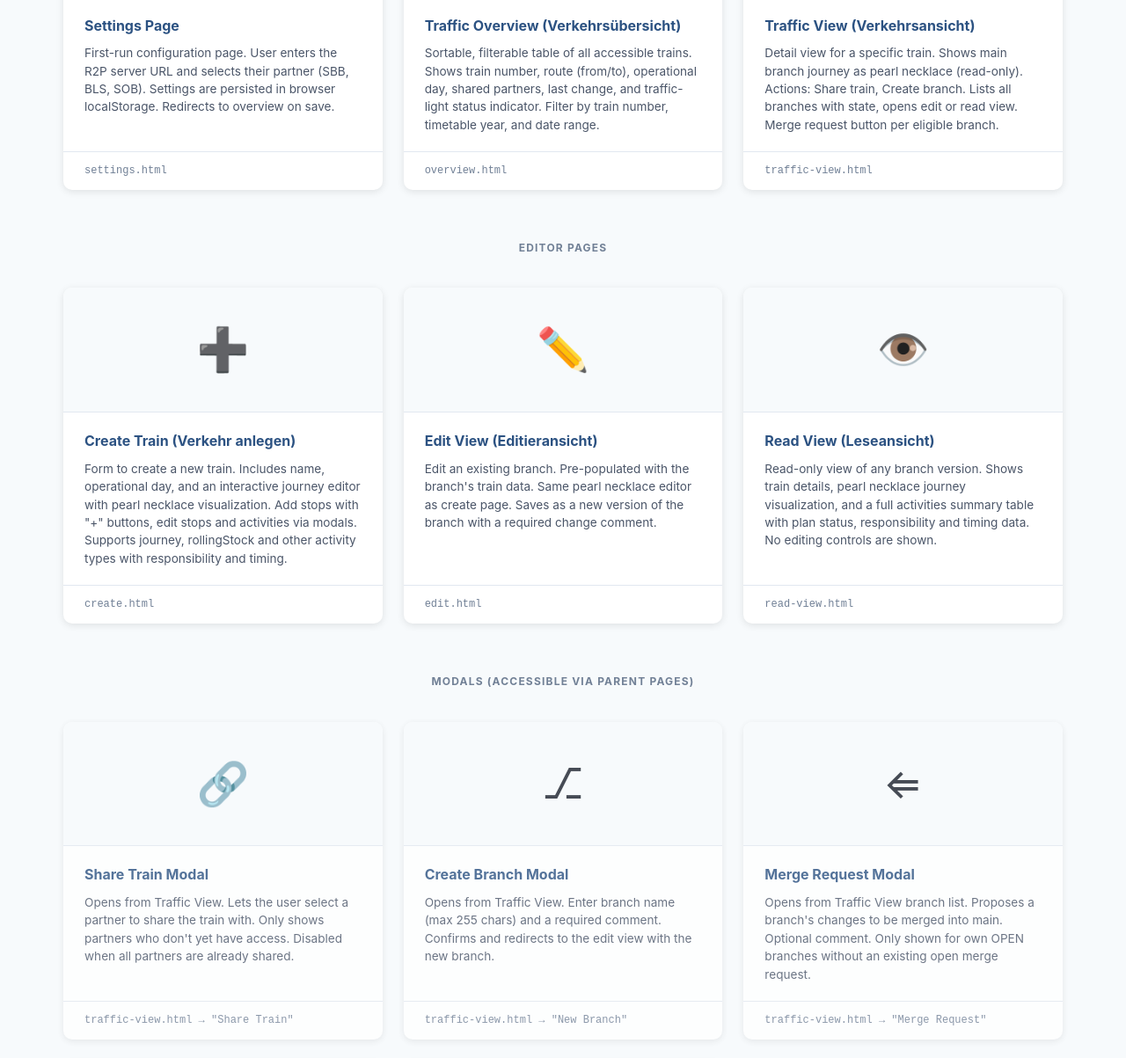
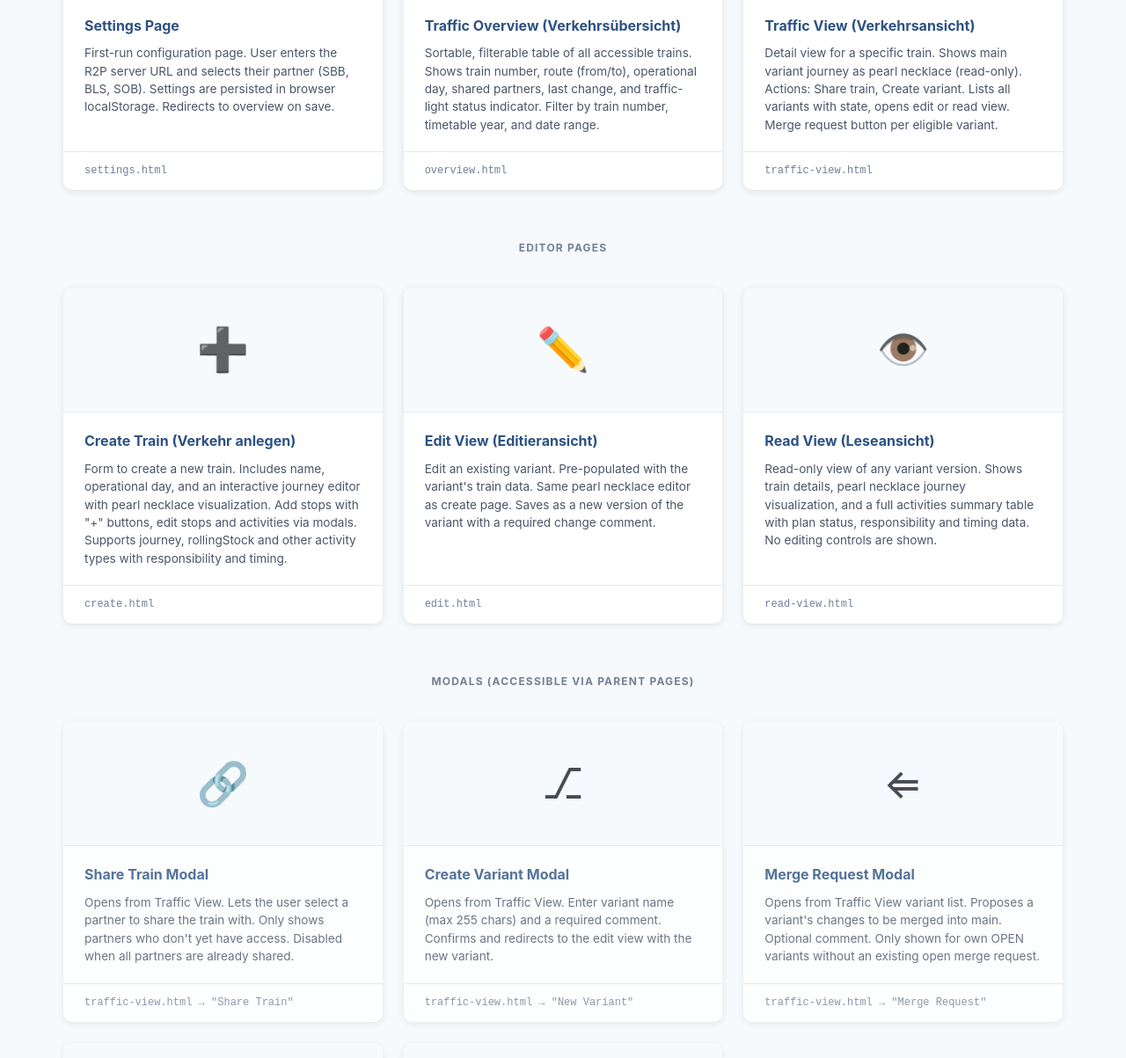
Before and after one commit to SchweizerischeBundesbahnen/r2p, a website: page design/webclient/index.html in a window 1280 px wide. Shown: the part 498-1701 px from the top of the page at 88% size. Drawn offline with Linux system fonts and the light colour scheme.

Commit message:
feat(webclient): replace branch with variant

```diff
--- a/design/webclient/index.html
+++ b/design/webclient/index.html
@@ -122,9 +122,9 @@
         <div class="mockup-card-body">
             <div class="mockup-card-title">Traffic View (Verkehrsansicht)</div>
             <p class="mockup-card-desc">
-                Detail view for a specific train. Shows main branch journey as pearl necklace (read-only).
-                Actions: Share train, Create branch. Lists all branches with state, opens edit or read view.
-                Merge request button per eligible branch.
+                Detail view for a specific train. Shows main variant journey as pearl necklace (read-only).
+                Actions: Share train, Create variant. Lists all variants with state, opens edit or read view.
+                Merge request button per eligible variant.
             </p>
         </div>
         <div class="mockup-card-footer">traffic-view.html</div>
@@ -153,8 +153,8 @@
         <div class="mockup-card-body">
             <div class="mockup-card-title">Edit View (Editieransicht)</div>
             <p class="mockup-card-desc">
-                Edit an existing branch. Pre-populated with the branch's train data. Same pearl necklace editor
-                as create page. Saves as a new version of the branch with a required change comment.
+                Edit an existing variant. Pre-populated with the variant's train data. Same pearl necklace editor
+                as create page. Saves as a new version of the variant with a required change comment.
             </p>
         </div>
         <div class="mockup-card-footer">edit.html</div>
@@ -165,7 +165,7 @@
         <div class="mockup-card-body">
             <div class="mockup-card-title">Read View (Leseansicht)</div>
             <p class="mockup-card-desc">
-                Read-only view of any branch version. Shows train details, pearl necklace journey visualization,
+                Read-only view of any variant version. Shows train details, pearl necklace journey visualization,
                 and a full activities summary table with plan status, responsibility and timing data.
                 No editing controls are shown.
             </p>
@@ -193,13 +193,13 @@
     <div class="mockup-card" style="cursor:default; opacity:0.8;">
         <div class="mockup-card-icon">⎇</div>
         <div class="mockup-card-body">
-            <div class="mockup-card-title">Create Branch Modal</div>
+            <div class="mockup-card-title">Create Variant Modal</div>
             <p class="mockup-card-desc">
-                Opens from Traffic View. Enter branch name (max 255 chars) and a required comment.
-                Confirms and redirects to the edit view with the new branch.
+                Opens from Traffic View. Enter variant name (max 255 chars) and a required comment.
+                Confirms and redirects to the edit view with the new variant.
             </p>
         </div>
-        <div class="mockup-card-footer">traffic-view.html → "New Branch"</div>
+        <div class="mockup-card-footer">traffic-view.html → "New Variant"</div>
     </div>
 
     <div class="mockup-card" style="cursor:default; opacity:0.8;">
@@ -207,8 +207,8 @@
         <div class="mockup-card-body">
             <div class="mockup-card-title">Merge Request Modal</div>
             <p class="mockup-card-desc">
-                Opens from Traffic View branch list. Proposes a branch's changes to be merged into main.
-                Optional comment. Only shown for own OPEN branches without an existing open merge request.
+                Opens from Traffic View variant list. Proposes a variant's changes to be merged into main.
+                Optional comment. Only shown for own OPEN variants without an existing open merge request.
             </p>
         </div>
         <div class="mockup-card-footer">traffic-view.html → "Merge Request"</div>
```
Also changed, not shown: design/webclient/edit.html (+1 -1 lines), design/webclient/read-view.html (+1 -1 lines), design/webclient/traffic-view.html (+4 -4 lines).
